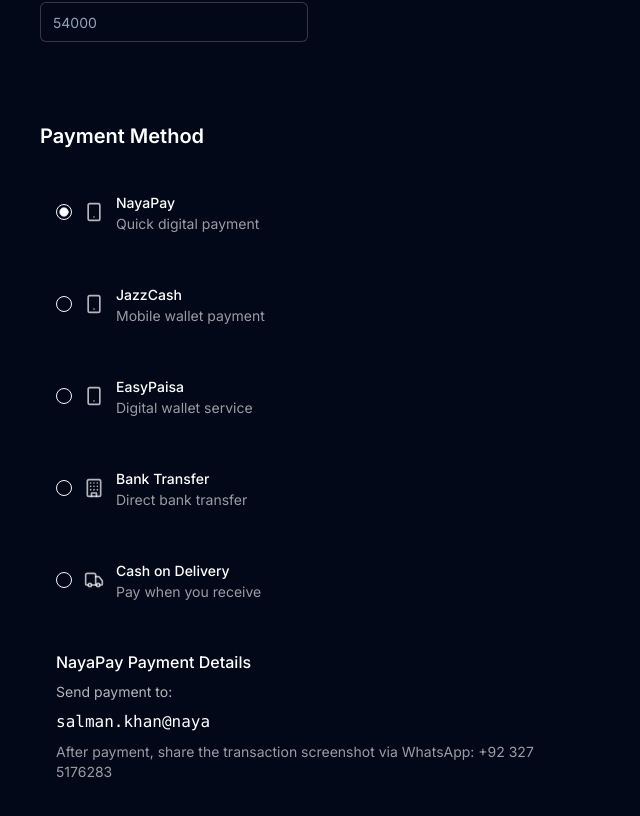
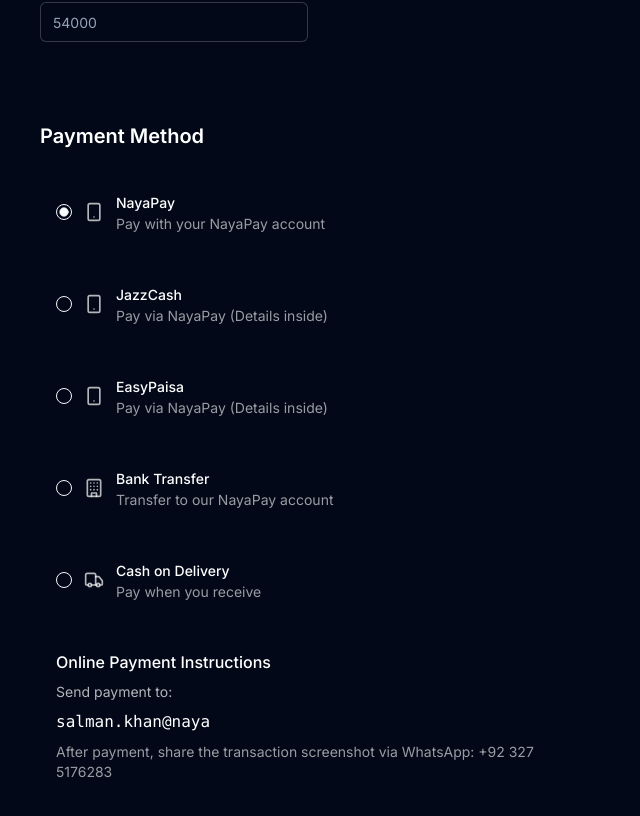
Before and after one commit to DARK772246/glamour-pakistan-shop, a Next.js app: page /checkout in a window 1280 px wide. Shown: the part 550-1366 px from the top of the page, without its empty margins (0-640 px from the left). Built offline with nearby package versions, Linux system fonts and the light colour scheme.

Commit message:
Update page.tsx

```diff
--- a/app/checkout/page.tsx
+++ b/app/checkout/page.tsx
@@ -18,25 +18,25 @@ const paymentMethods = [
     id: "nayapay",
     name: "NayaPay",
     icon: Smartphone,
-    description: "Quick digital payment",
+    description: "Pay with your NayaPay account",
   },
   {
     id: "jazzcash",
     name: "JazzCash",
     icon: Smartphone,
-    description: "Mobile wallet payment",
+    description: "Pay via NayaPay (Details inside)",
   },
   {
     id: "easypaisa",
     name: "EasyPaisa",
     icon: Smartphone,
-    description: "Digital wallet service",
+    description: "Pay via NayaPay (Details inside)",
   },
   {
     id: "bank",
     name: "Bank Transfer",
     icon: Building,
-    description: "Direct bank transfer",
+    description: "Transfer to our NayaPay account",
   },
   {
     id: "cod",
@@ -237,14 +237,17 @@ export default function CheckoutPage() {
                 </RadioGroup>
 
                 {/* Payment Details */}
-                {selectedPayment === "nayapay" && (
+                {(selectedPayment === "nayapay" ||
+                  selectedPayment === "jazzcash" ||
+                  selectedPayment === "easypaisa" ||
+                  selectedPayment === "bank") && (
                   <motion.div
                     initial={{ opacity: 0, height: 0 }}
                     animate={{ opacity: 1, height: "auto" }}
                     transition={{ duration: 0.3 }}
                     className="mt-4 p-4 glass rounded-lg"
                   >
-                    <h3 className="text-white font-medium mb-2">NayaPay Payment Details</h3>
+                    <h3 className="text-white font-medium mb-2">Online Payment Instructions</h3>
                     <p className="text-white/70 text-sm mb-2">Send payment to:</p>
                     <p className="text-white font-mono">salman.khan@naya</p>
                     <p className="text-white/60 text-sm mt-2">
@@ -314,4 +317,4 @@ export default function CheckoutPage() {
       </div>
     </div>
   )
-}
+                }
```
